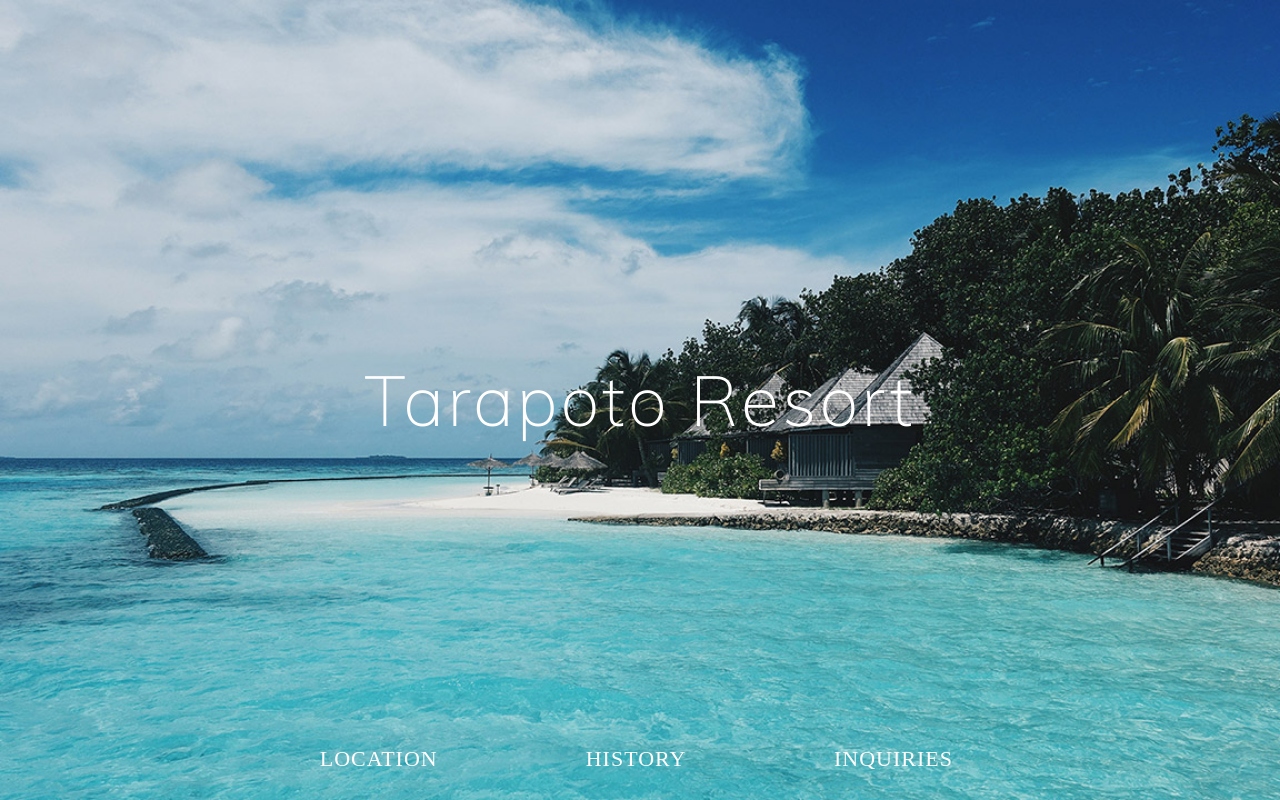
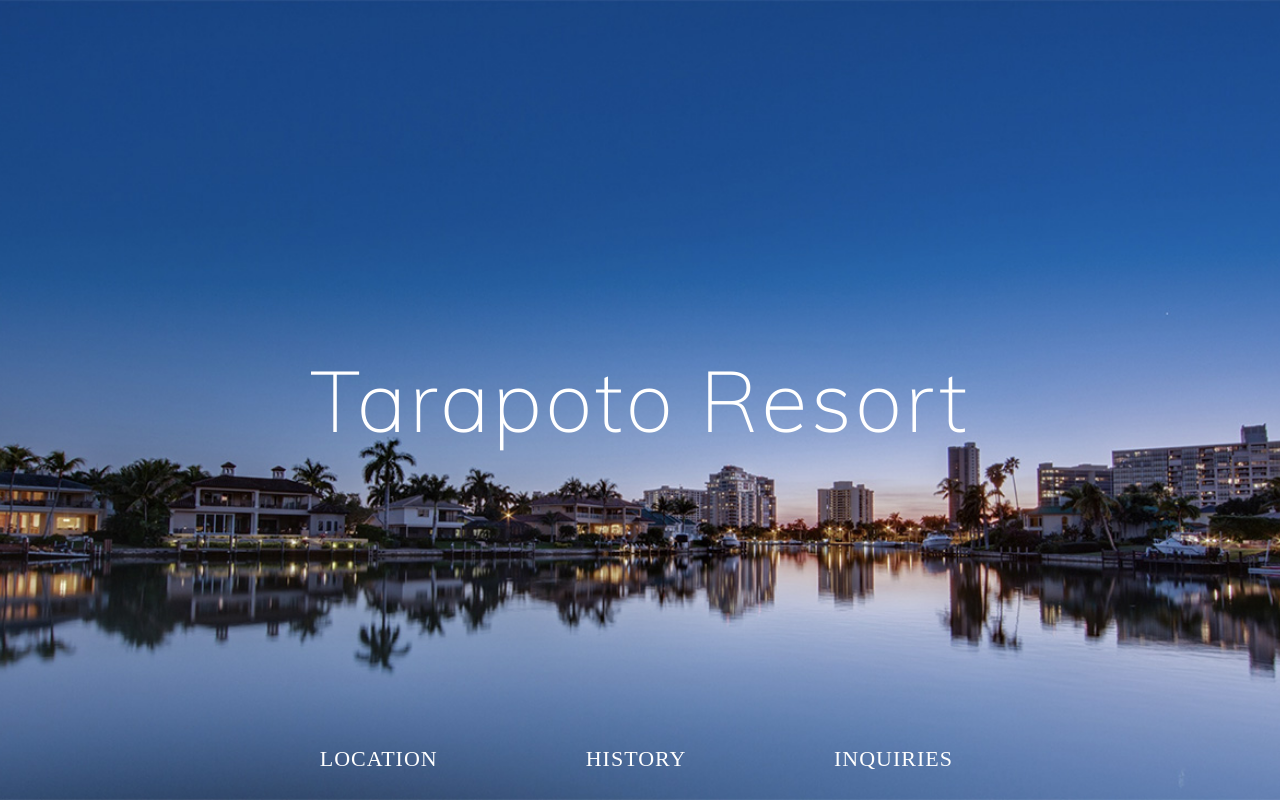
Before and after one commit to neiljoshua/tarapoto, a PHP site: page / in a window 1280 px wide. Run offline with PHP 8.4, Linux system fonts and the light colour scheme.

Commit message:
changing home hero image

```diff
--- a/index.php
+++ b/index.php
@@ -6,7 +6,7 @@
 
 <a href="#" class="c-hamburger c-hamburger--rot"> <span>toggle menu</span> </a>
 
-<h1 class="center page-title">Tarapoto Resort</h1>
+<h1 class="page-title">Tarapoto Resort</h1>
 <?php
 	include('src/includes/menu.php');
 ?>
--- a/src/css/tarapoto.css
+++ b/src/css/tarapoto.css
@@ -332,7 +332,7 @@ body {
 /* line 24, ../sass/tarapoto.scss */
 body.home {
   position: fixed;
-  background: url("/src/images/tresorts.jpg") center center no-repeat;
+  background: url("/src/images/darkresort.jpg") center center no-repeat;
   background-size: cover;
   overflow: hidden;
 }
@@ -582,6 +582,9 @@ body.location {
 
 /* line 214, ../sass/tarapoto.scss */
 .home .page-title {
+  position: absolute;
+  top: 50%;
+  transform: translateY(-50%);
   font-family: "Muli-ExtraLight";
   font-size: 55px;
   width: 100%;
@@ -590,29 +593,29 @@ body.location {
 @media (min-width: 601px) {
   /* line 214, ../sass/tarapoto.scss */
   .home .page-title {
-    font-size: 70px;
+    font-size: 85px;
   }
 }
 
 @media (min-width: 769px) {
-  /* line 227, ../sass/tarapoto.scss */
+  /* line 230, ../sass/tarapoto.scss */
   .location .menu {
     background-color: #74AFAD;
   }
 }
 
 @media (max-width: 768px) {
-  /* line 239, ../sass/tarapoto.scss */
+  /* line 242, ../sass/tarapoto.scss */
   fieldset *:first-child {
     margin-right: 20px;
   }
 
-  /* line 244, ../sass/tarapoto.scss */
+  /* line 247, ../sass/tarapoto.scss */
   input[type="text"], select {
     width: 250px;
   }
 
-  /* line 248, ../sass/tarapoto.scss */
+  /* line 251, ../sass/tarapoto.scss */
   .c-hamburger {
     right: 0;
     display: block;
@@ -625,18 +628,18 @@ body.location {
   }
 }
 @media (max-width: 600px) {
-  /* line 264, ../sass/tarapoto.scss */
+  /* line 267, ../sass/tarapoto.scss */
   fieldset input[type="text"] {
     width: 90%;
     margin: 20px auto;
   }
-  /* line 268, ../sass/tarapoto.scss */
+  /* line 271, ../sass/tarapoto.scss */
   fieldset select {
     padding-bottom: 10px;
     margin-top: 20px;
     margin-bottom: 20px;
   }
-  /* line 270, ../sass/tarapoto.scss */
+  /* line 273, ../sass/tarapoto.scss */
   fieldset select:first-child {
     margin-right: 0;
   }
--- a/src/sass/tarapoto.scss
+++ b/src/sass/tarapoto.scss
@@ -23,7 +23,7 @@ body {
 	text-align: center;
 	&.home {
 		position: fixed;
-		background: url('/src/images/tresorts.jpg') center center no-repeat;
+		background: url('/src/images/darkresort.jpg') center center no-repeat;
 		background-size: cover;
 		overflow: hidden;
 	}
@@ -212,10 +212,13 @@ body {
 
 .home {
 	.page-title {
+		position: absolute;
+		top: 50%;
+		transform: translateY(-50%);
 		font-family: "Muli-ExtraLight";
 		font-size: 55px;
 		@include media-min-width(mobile) {
-			font-size: 70px;
+			font-size: 85px;
 		}
 		width: 100%;
 		padding: 0;
```
Also changed, not shown: css/responsive.css (deleted, +0 -47 lines), sass/responsive.scss (deleted, +0 -8 lines), src/images/darkresort.jpg (added), src/images/palms.jpg (added).
